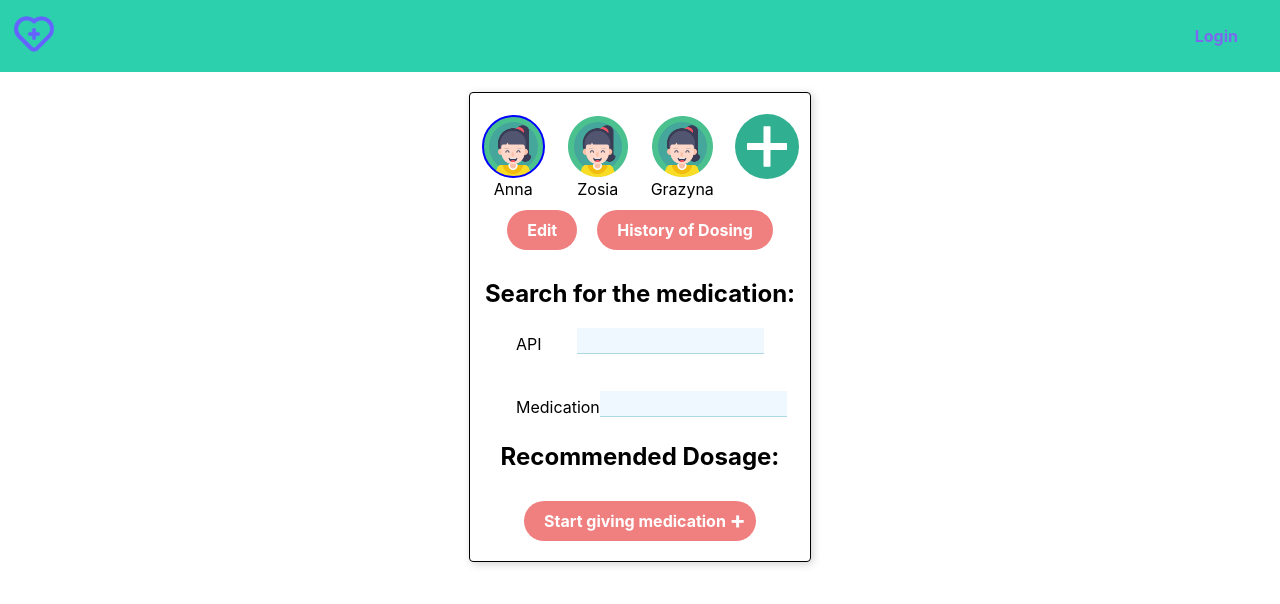
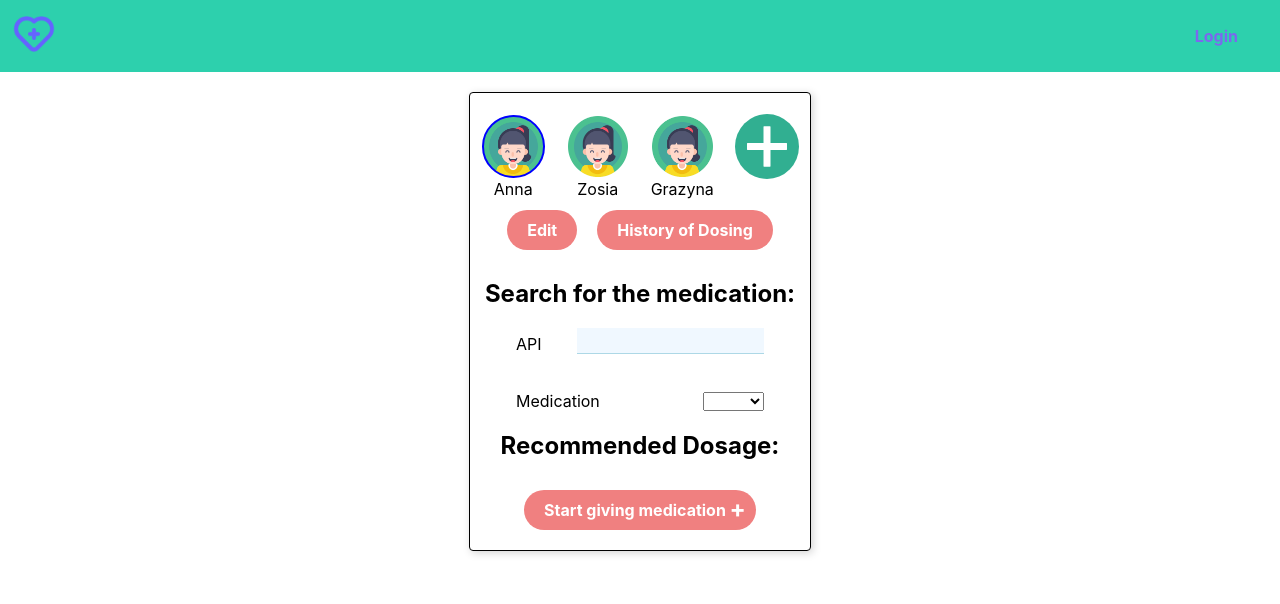
Before and after one commit to karolina-rachuta/pediatric_calculator, a React (Create React App) app: page / in a window 1280 px wide. Shown: the top 604 px of the page. Built offline with nearby package versions, Linux system fonts and the light colour scheme.

Commit message:
based on api show in select medications

```diff
--- a/src/components/SearchMeds/SearchMeds.jsx
+++ b/src/components/SearchMeds/SearchMeds.jsx
@@ -104,7 +104,15 @@ function SearchMeds() {
       </ul>
       <div className="control-group">
         <label htmlFor="medication">Medication</label>
-        <input type="text" id="medication" />
+          <select id="medication">
+            <option value=""></option>
+            {medications
+              .filter((med) => med.api.includes(ingredient))
+              .flatMap((med) => med.drugs)
+              .map((brand) => (
+                <option value={brand.name}>{brand.name}</option>
+              ))}
+          </select>
       </div>
 
       <h2>Recommended Dosage:</h2>
```
